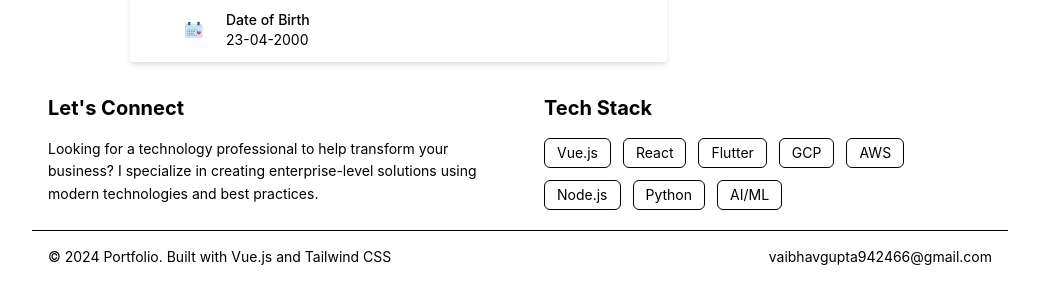
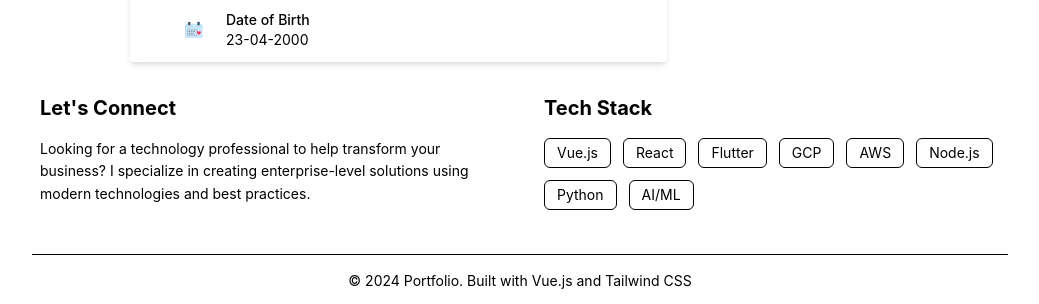
Before and after one commit to vaibhavgupta942466/Nucleus-Portfolio, a Vue app: page / in a window 1280 px wide. Shown: the part 904-1208 px from the top of the page, without its empty margins (120-1159 px from the left). Before the commit the page ends 1187 px from the top, so only its background shows below. Built offline with nearby package versions, Linux system fonts and the light colour scheme.

Commit message:
Fixed Footer Bar

```diff
--- a/src/components/FooterBar.vue
+++ b/src/components/FooterBar.vue
@@ -2,7 +2,7 @@
 <template>
   <footer>
     <!-- Main Footer Content -->
-    <div class="container mx-auto px-4 pt-6">
+    <div class="container mx-auto px-2 py-6">
       <div class="grid grid-cols-1 md:grid-cols-2 gap-12">
         <!-- Personal Brand -->
         <div class="col-span-1 max-w-md">
@@ -33,17 +33,11 @@
     <!-- Bottom Bar -->
     <div class="border-t border-slate-200">
       <div class="container mx-auto p-4">
-        <div class="flex justify-between items-center">
+        <div class="flex justify-center items-center">
           <p class="text-sm text-slate-600">
             © {{ new Date().getFullYear() }} Portfolio. Built with Vue.js and
             Tailwind CSS
           </p>
-          <a
-            href="mailto:vaibhavgupta942466@gmail.com"
-            class="text-sm text-slate-600 hover:text-blue transition-colors duration-300"
-          >
-            vaibhavgupta942466@gmail.com
-          </a>
         </div>
       </div>
     </div>
```
